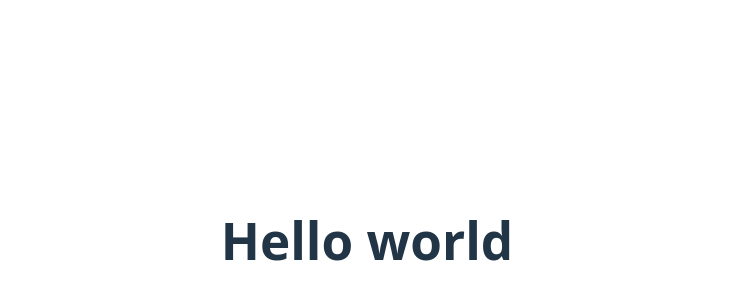
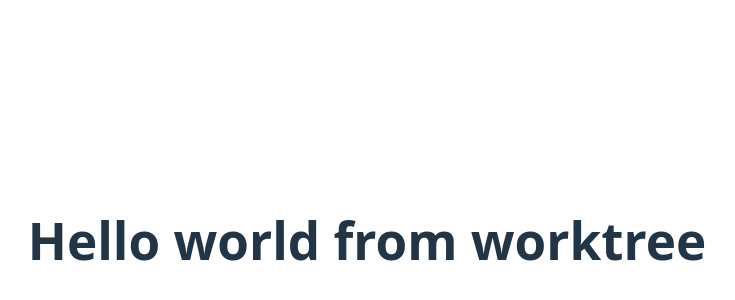
Before and after one commit to tonyxhepa/claude-worktree-with-vite-example-1, a Vue app: page / in a window 1280 px wide. Shown: the part 160-460 px from the top of the page, without its empty margins (273-1008 px from the left). Built offline with nearby package versions, Linux system fonts and the light colour scheme.

Commit message:
worktree

```diff
--- a/src/App.vue
+++ b/src/App.vue
@@ -1,3 +1,3 @@
 <template>
-  <h1>Hello world</h1>
+  <h1>Hello world from worktree</h1>
 </template>
```
